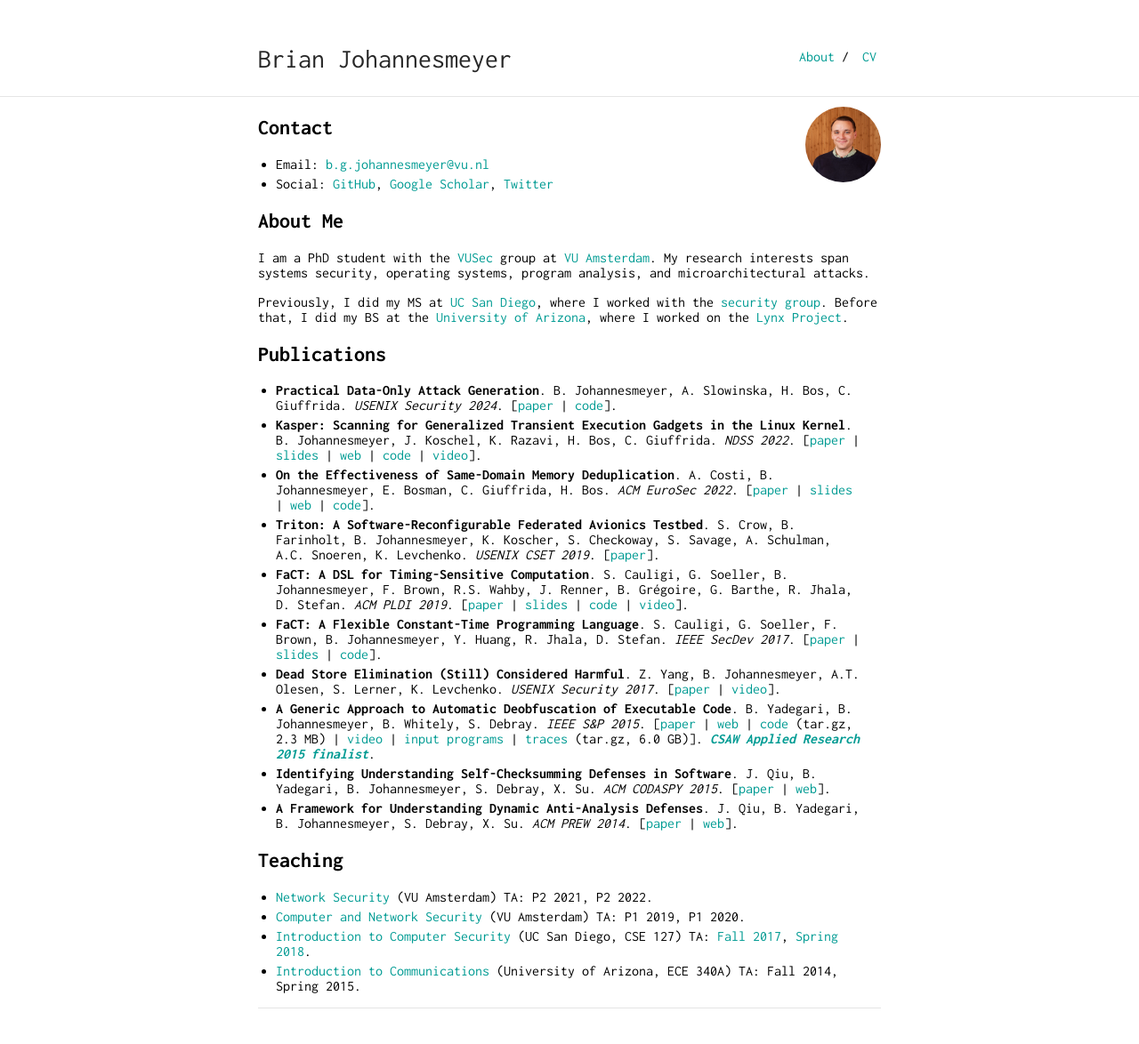
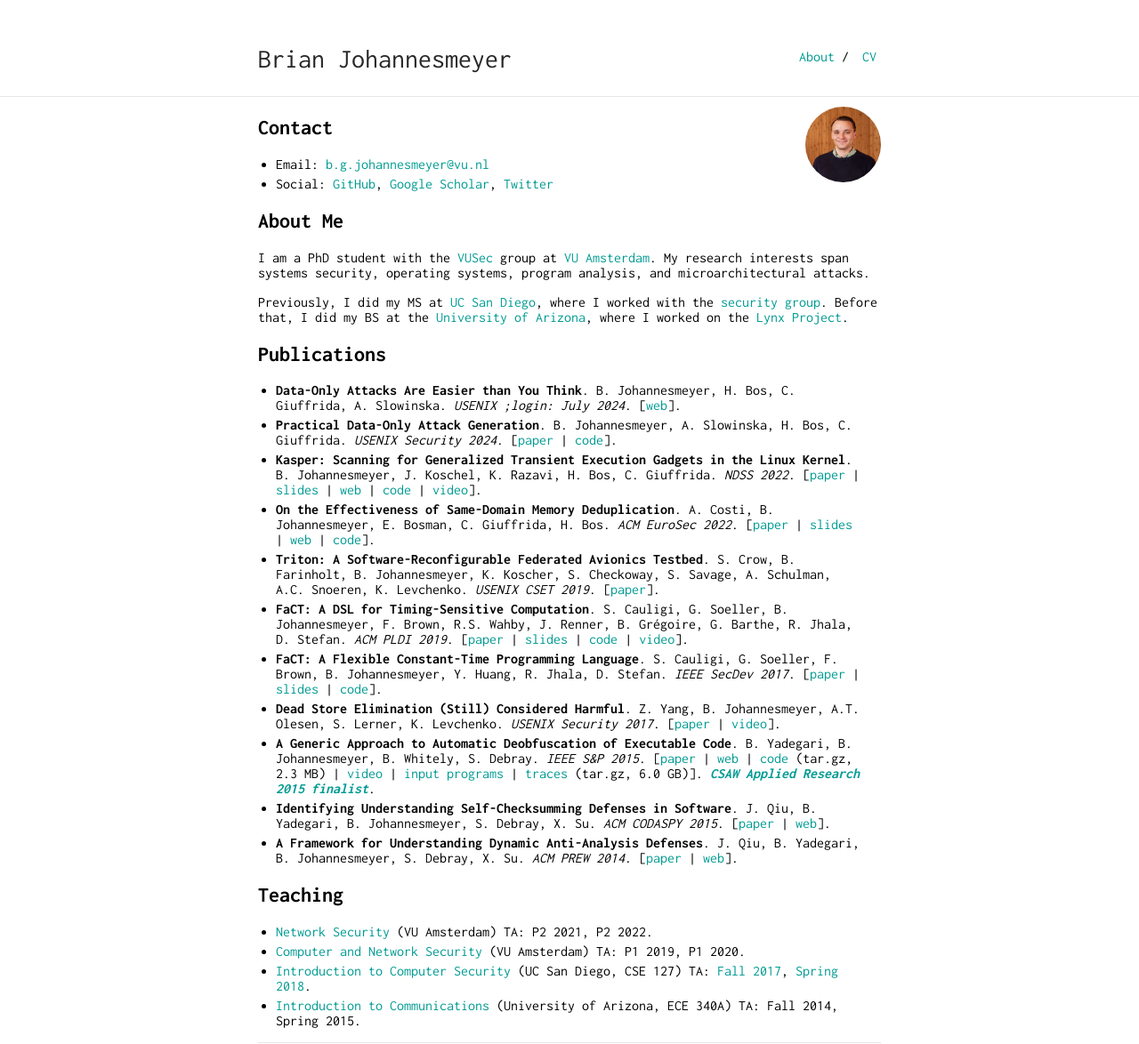
Before and after one commit to bjohannesmeyer/bjohannesmeyer.github.io, a Jekyll site: the page built from index.md, in a window 1280 px wide. Shown: the whole page at 89% size. Built offline with Jekyll 4.4.1, drawn with Linux system fonts in a browser that asks for light colours; before the commit the page ends 1135 px from its top, so only the background shows below that.

Commit message:
Add ;login: article

```diff
--- a/index.md
+++ b/index.md
@@ -18,6 +18,7 @@ Before that, I did my BS at the [University of Arizona](https://www.arizona.edu/
 
 ## Publications
 
+* **Data-Only Attacks Are Easier than You Think**. B. Johannesmeyer, H. Bos, C. Giuffrida, A. Slowinska. *USENIX ;login: July 2024*. [[web](https://www.usenix.org/publications/loginonline/data-only-attacks-are-easier-you-think)].
 * **Practical Data-Only Attack Generation**. B. Johannesmeyer, A. Slowinska, H. Bos, C. Giuffrida. *USENIX Security 2024*. [[paper](https://download.vusec.net/papers/einstein_sec24.pdf) \| [code](https://github.com/vusec/einstein)].
 * **Kasper: Scanning for Generalized Transient Execution Gadgets in the Linux Kernel**. B. Johannesmeyer, J. Koschel, K. Razavi, H. Bos, C. Giuffrida. *NDSS 2022*. [[paper](assets/kasper_ndss22.pdf) \| [slides](assets/kasper_ndss22_slides.pdf) \| [web](https://www.vusec.net/projects/kasper/) \| [code](https://github.com/vusec/kasper) \| [video](https://www.youtube.com/watch?v=v89Zt3vxrww)].
 * **On the Effectiveness of Same-Domain Memory Deduplication**. A. Costi, B. Johannesmeyer, E. Bosman, C. Giuffrida, H. Bos. *ACM EuroSec 2022*. [[paper](assets/dedup_eurosec22.pdf) \| [slides](assets/dedup_eurosec22_slides.pdf) \| [web](https://www.vusec.net/projects/dedup-est-machina-returns) \| [code](https://github.com/vusec/dedup-est-returns)].
```
